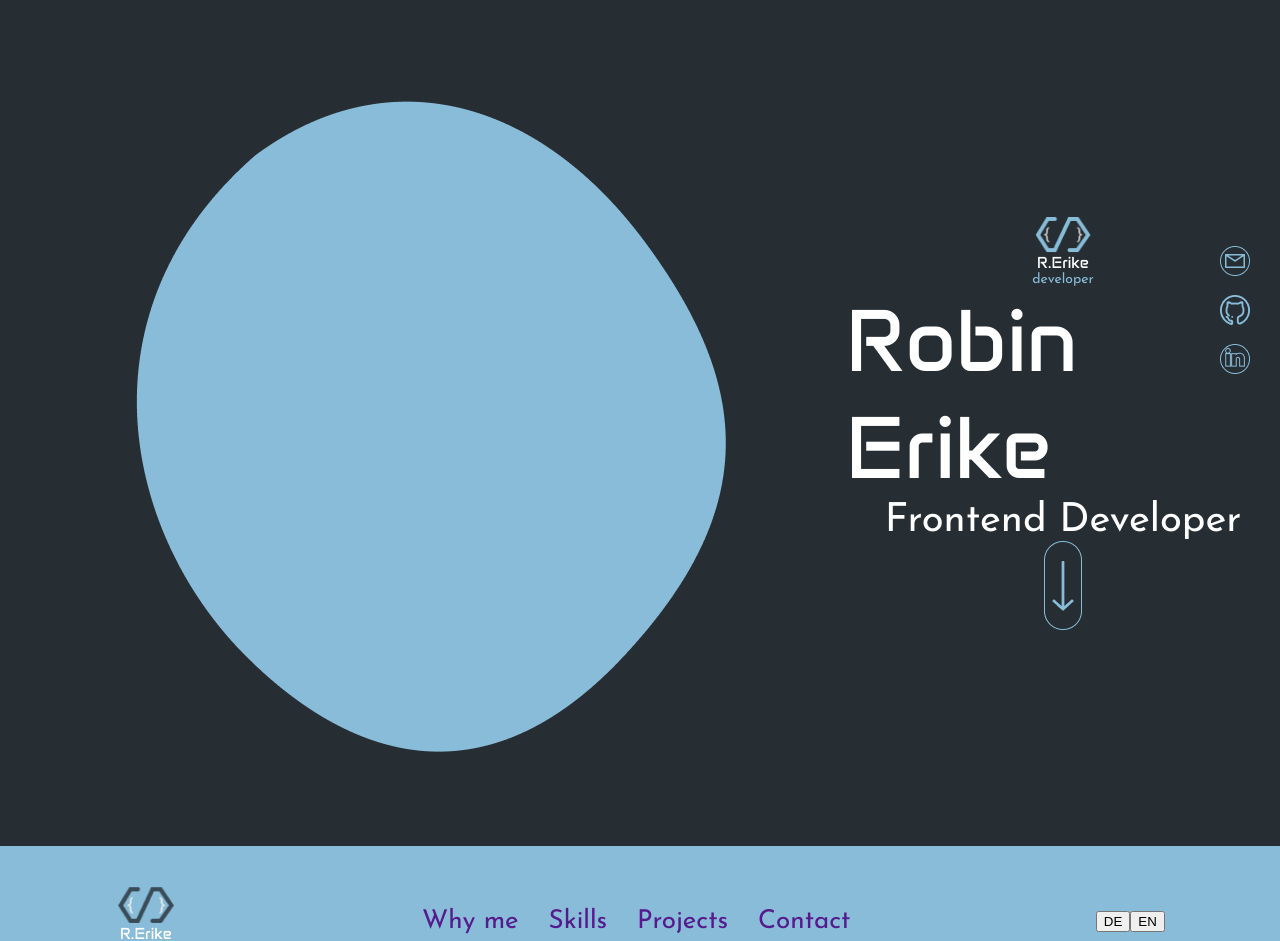
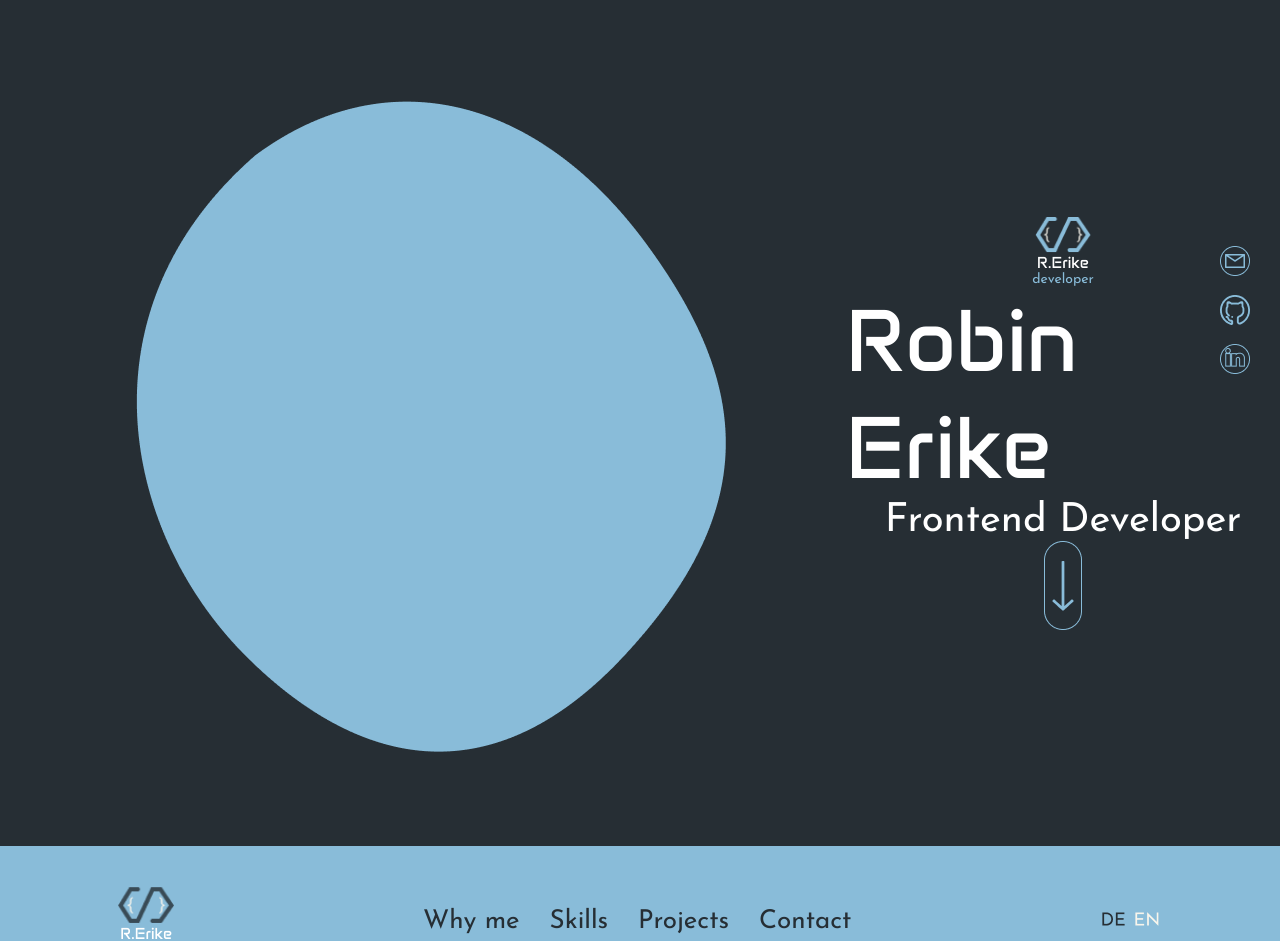
Before and after one commit to robintymi/Portfolio, an Angular app: page / in a window 1280 px wide. Shown: the top 941 px of the page. Built offline with nearby package versions, Linux system fonts and the light colour scheme.

Commit message:
navbar html first round

```diff
--- a/src/app/navbar/navbar.component.html
+++ b/src/app/navbar/navbar.component.html
@@ -11,7 +11,7 @@
     <a href="">Contact</a>
   </div>
   <div class="language-btns">
-    <button>DE</button>
-    <button>EN</button>
+    <img src="../../assets/img/navbar/DE-inactive.png" alt="">
+    <img src="../../assets/img/navbar/EN-active.png" alt="">
   </div>
 </div>
--- a/src/app/navbar/navbar.component.scss
+++ b/src/app/navbar/navbar.component.scss
@@ -5,6 +5,7 @@
     justify-content: space-around;
     align-items: center;
     font-family:'Josefin Sans';
+    width:100vw;
 }
 
 .navs {
@@ -15,4 +16,14 @@
         text-decoration: none;
         font-size: 26px;
     }
+    >a:visited {
+        color: #262e34;
+    }
 }
+
+.language-btns {
+    >img {
+        cursor:pointer;
+        margin:5px;
+    }
+}
```
